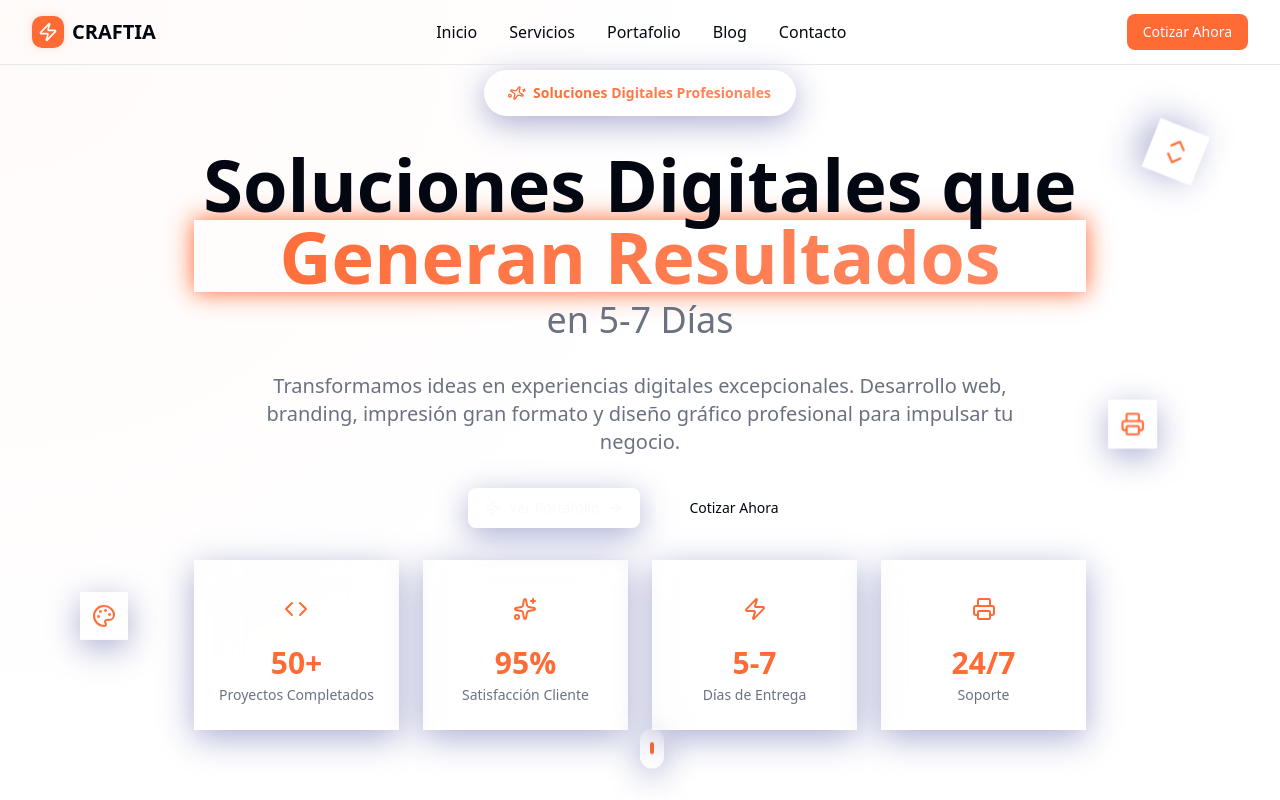
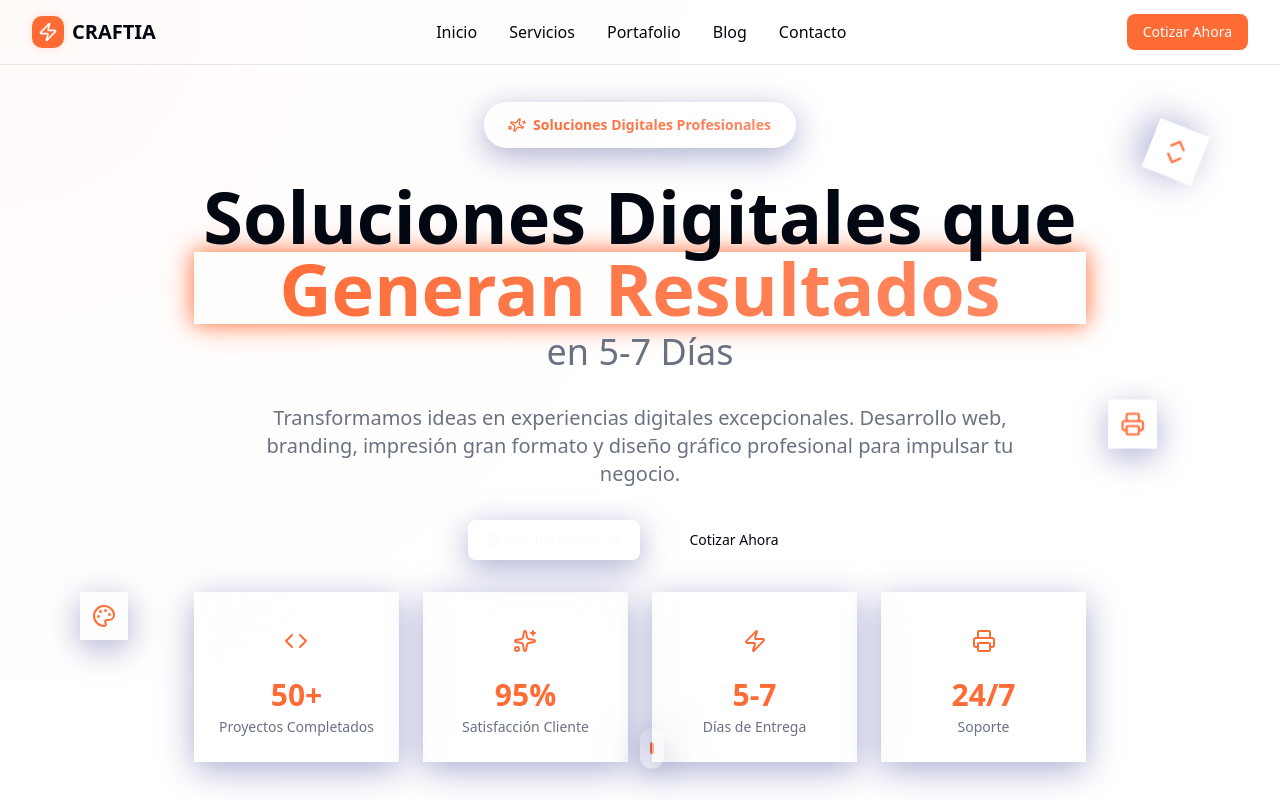
Before and after one commit to asepulvedadev/Craftapp, a Next.js app: page / in a window 1280 px wide. Shown: the top 800 px of the page. Built offline with nearby package versions, Linux system fonts and the light colour scheme.

Commit message:
Fix hero section overlap with navbar

```diff
--- a/app/components/sections/hero.tsx
+++ b/app/components/sections/hero.tsx
@@ -15,7 +15,7 @@
   const mousePosition = useMousePosition()
 
   return (
-    <section className="relative min-h-screen flex items-center justify-center overflow-hidden">
+    <section className="relative min-h-screen flex items-center justify-center overflow-hidden pt-16">
       {/* Dynamic background with mouse tracking */}
       <div className="absolute inset-0 bg-gradient-to-br from-background via-background to-accent/5">
         <motion.div
```
